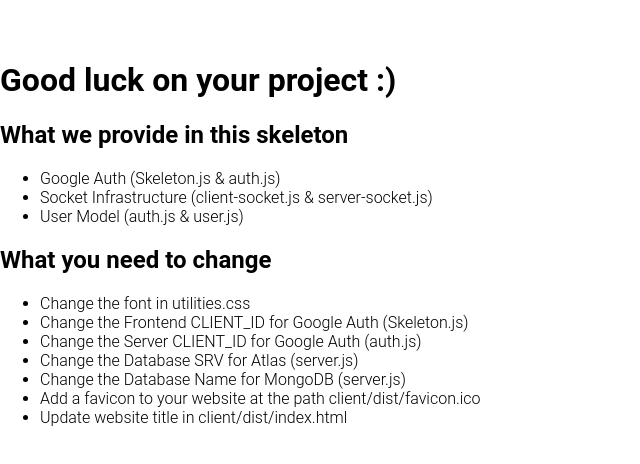
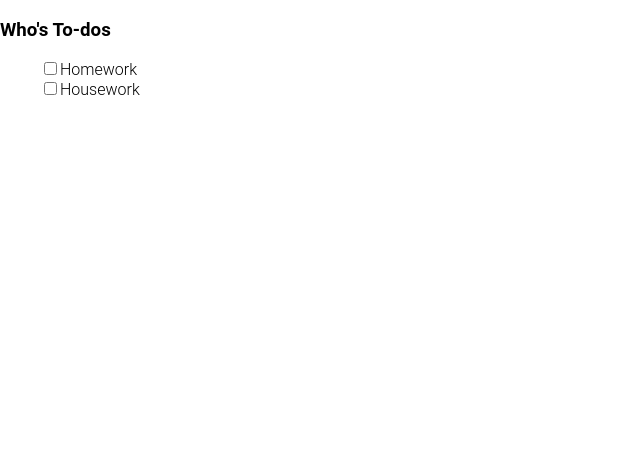
Before and after one commit to SN-F-QR/todo-react-ts, a React app: page / in a window 1280 px wide. Shown: the top 464 px of the page, without its empty margins (0-640 px from the left). Built offline with nearby package versions, Linux system fonts and the light colour scheme; no server answers; the HTML template or start-up script is replaced by a standard one; a web font is replaced by a local one.

Commit message:
Update todo component, page, and react route

```diff
--- a/client/src/components/App.tsx
+++ b/client/src/components/App.tsx
@@ -6,6 +6,7 @@ import { BrowserRouter, Route, Routes } from "react-router-dom";
 import { get, post } from "../utilities";
 import NotFound from "./pages/NotFound";
 import Skeleton from "./pages/Skeleton";
+import Todo from "./pages/Todo";
 import { socket } from "../client-socket";
 import User from "../../../shared/User";
 import "../utilities.css";
@@ -52,8 +53,9 @@ const App = () => {
           element={
             <Skeleton handleLogin={handleLogin} handleLogout={handleLogout} userId={userId} />
           }
-          path="/"
+          path="/skeleton"
         />
+        <Route element={<Todo />} path="/" />
         <Route path="*" element={<NotFound />} />
       </Routes>
     </BrowserRouter>
--- /dev/null
+++ b/client/src/components/modules/TodoItem.tsx
@@ -0,0 +1,25 @@
+import React, { useState } from "react";
+
+/**
+ * Component to render a todo item
+ * @param {string} _id of todo
+ * @param {string} content of todo
+ * @param {boolean} finished state of todo
+ */
+type Props = {
+  _id?: string;
+  content: string;
+  finished: boolean;
+};
+
+const TodoItem = (props: Props) => {
+  const [finished, setFinished] = useState<boolean | undefined>(props.finished);
+  return (
+    <div>
+      <input type="checkbox" checked={finished} onChange={(e) => setFinished(e.target.checked)} />
+      <label>{props.content}</label>
+    </div>
+  );
+};
+
+export default TodoItem;
--- /dev/null
+++ b/client/src/components/pages/Todo.tsx
@@ -0,0 +1,36 @@
+import React from "react";
+import TodoItem from "../modules/TodoItem";
+
+type Task = {
+  _id?: string;
+  content: string;
+  finished: boolean;
+};
+
+type Tasks = Array<Task>;
+
+const example: Tasks = Array<Task>(
+  {
+    content: "Homework",
+    finished: false,
+  },
+  {
+    content: "Housework",
+    finished: false,
+  }
+);
+
+const Todo = () => {
+  return (
+    <div>
+      <h3>Who's To-dos</h3>
+      <ul>
+        {example.map((task: Task, index: number) => (
+          <TodoItem content={task.content} finished={task.finished} key={index}></TodoItem>
+        ))}
+      </ul>
+    </div>
+  );
+};
+
+export default Todo;
```
